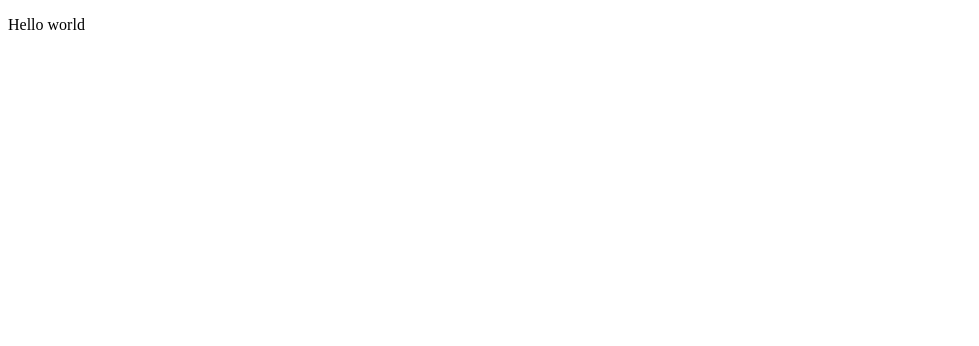
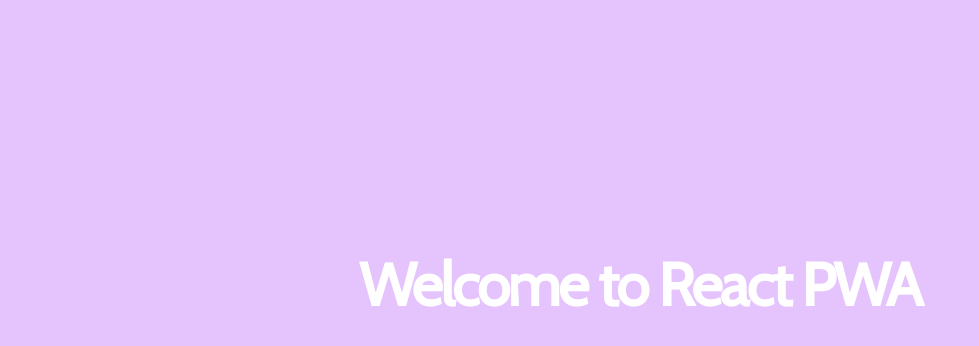
Before and after one commit to simonfl3tcher/react-progressive-web-app, a React (Create React App) app: page / in a window 1280 px wide. Shown: the top 346 px of the page, without its empty margins (0-979 px from the left). Built offline with nearby package versions, Linux system fonts and the light colour scheme.

Commit message:
Add scss support

```diff
--- a/package.json
+++ b/package.json
@@ -14,6 +14,7 @@
     "chai": "^3.5.0",
     "chromedriver": "^2.27.3",
     "cross-env": "^3.1.4",
+    "css-loader": "^0.26.1",
     "enzyme": "^2.7.1",
     "eslint": "^3.15.0",
     "eslint-config-airbnb": "^14.1.0",
--- a/src/App.jsx
+++ b/src/App.jsx
@@ -3,6 +3,9 @@
 // Dependencies
 import React from 'react';
 import ReactDOM from 'react-dom';
+
+// CSS/Assets
+import './assets/default.scss';
 
 // Components
 import Home from './components/Home/Home';
--- /dev/null
+++ b/src/assets/_setup.scss
@@ -0,0 +1,28 @@
+@import url('https://fonts.googleapis.com/css?family=Cabin');
+
+$brand:               #E5C4FD;
+$brand-light-grey:    #F8F8F8;
+$brand-darker-grey:   #484848;
+$brand-dark-grey:     #b3b3b3;
+$white:               #FFFFFF;
+$black:               #1A1A1A;
+$warn:                #FF3B63;
+$text:                #b3b3b3;
+
+// Typography
+$base-text-align: left; // switch for rtl
+$sans-serif-stack: "Cabin", Helvetica, Arial, sans-serif;
+
+$base-font-size: 1.25em;
+$base-line-height: 1.5;
+$bold-weight: 600;
+
+$type-sz-1: 2em;
+$type-sz-2: 1.75em;
+$type-sz-3: 1.5em;
+$type-sz-4: 1.25em;
+$type-sz-5: 1.125em;
+$type-sz-6: 0.9em;
+
+$h-gutter: 1em;
+$v-gutter: 2em;
--- /dev/null
+++ b/src/assets/default.scss
@@ -0,0 +1,154 @@
+@import "_setup";
+
+body {
+  margin: 0;
+  padding: 0;
+  text-align: $base-text-align;
+  background-color: $brand;
+}
+
+body, input, textarea, button, select {
+  font-family: $sans-serif-stack;
+  line-height: $base-line-height;
+  -webkit-font-smoothing: antialiased; // NOTE: Keep an eye on this
+}
+
+p {
+  margin: 0 0 1em;
+}
+p:last-child {
+  margin-bottom: 0;
+}
+p em {
+  font-style: italic;
+}
+strong {
+  font-weight: $bold-weight;
+}
+.text-center {
+  text-align: center;
+}
+.text-brand {
+  color: $brand;
+}
+
+h1, h2, h3, h4, h5, h6 {
+  font-weight: $bold-weight;
+  line-height: 1.2;
+}
+h1 {
+  font-size: $type-sz-1;
+}
+h2 {
+  font-size: $type-sz-2;
+}
+h3 {
+  font-size: $type-sz-3;
+}
+h4 {
+  font-size: $type-sz-4;
+}
+h5 {
+  font-size: $type-sz-5;
+}
+h6 {
+  font-size: $type-sz-6;
+  font-weight: normal;
+}
+
+a,
+button,
+a:before,
+a:after,
+form input[type=submit] {
+  cursor: pointer;
+}
+button::-moz-focus-inner {
+  padding: 0;
+  border: none; // For FF 3.6
+}
+a, form.text div.submit button {
+  color: $brand;
+  text-decoration: none;
+}
+a:hover, a:focus,
+form.text:hover div.submit button span {
+  color: $brand;
+  // The underline can't be applied to <button> in FF 3.6, so we instead
+    // apply it to a non-semantic wrapper inside.
+}
+a:active {}
+a:visited {}
+input.placeholder, textarea.placeholder {
+  color: lighten($text, 40%);
+}
+input[disabled],
+button[disabled] {
+  cursor: pointer;
+  opacity: 0.5;
+    filter: alpha(opacity=50);
+}
+
+// Links > Text
+a.text{
+  color: $text;
+}
+a.text:hover,
+a.text:focus {
+  color: $brand;
+}
+
+// Links > Text > Warn
+form.text.warn div.submit button span {
+  color: $text;
+}
+form.text.warn div.submit button:hover span,
+form.text.warn div.submit button:focus span {
+  color: $warn;
+}
+
+.section {
+  padding-top: 60px;
+  padding-bottom: 60px;
+
+  &.section-grey {
+    background-color: $brand-light-grey;
+  }
+}
+
+#site-contents {
+  display: block;
+  margin-top: 61px;
+}
+
+// Push
+.pull-right {
+  float: right;
+  margin-left: $h-gutter;
+}
+.pull-left {
+  float: left;
+  margin-right: $h-gutter;
+}
+.push-top-half {
+  margin-top: $v-gutter/2;
+}
+.push-top {
+  margin-top: $v-gutter;
+}
+.push-top-double {
+  margin-top: $v-gutter*2;
+}
+
+.border-bottom {
+  border-bottom: 1px solid #dce0e0;
+}
+
+.button.button-outline,
+button.button-outline,
+input[type='button'].button-outline,
+input[type='reset'].button-outline,
+input[type='submit'].button-outline {
+  border-color: $brand;
+  color: $brand;
+}
--- a/src/components/Home/Home.jsx
+++ b/src/components/Home/Home.jsx
@@ -3,12 +3,15 @@
 // Dependencies
 import React from 'react';
 
+// CSS/Assets
+import './Home.scss';
+
 function Home() {
   return (
-    <div className="App">
-      <p className="App-intro">
-        Hello world
-      </p>
+    <div className="Home">
+      <div className="App-intro">
+        <h1>Welcome to React PWA</h1>
+      </div>
     </div>
   );
 }
--- /dev/null
+++ b/src/components/Home/Home.scss
@@ -0,0 +1,15 @@
+@import '../../assets/_setup';
+
+.Home {
+  text-align: center;
+  .App-intro {
+    margin-top: 15em;
+    > h1 {
+      color: $white;
+      font-size: $base-font-size*3;
+      font-weight: $bold-weight;
+      letter-spacing: -0.035em;
+      line-height: $base-line-height;
+    }
+  }
+}
--- a/webpack.config.js
+++ b/webpack.config.js
@@ -12,7 +12,7 @@
     publicPath: '/public/assets'
   },
   resolve: {
-    extensions: ['.js', '.jsx']
+    extensions: ['.js', '.jsx', 'css', 'scss']
   },
   resolveLoader: {
     modules: ['node_modules', __dirname + '/client/node_modules'],
```
